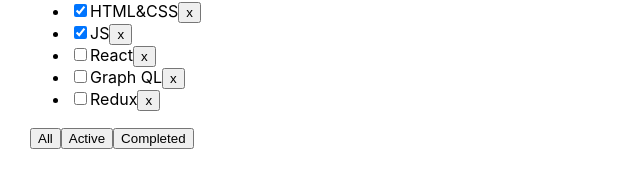
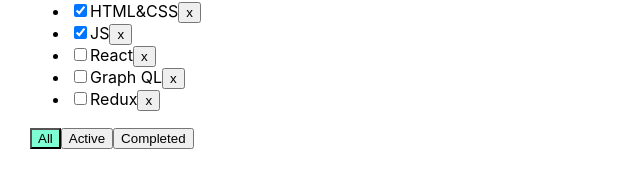
Before and after one commit to YouJeen-ru/inc-todolist, a React (Create React App) app: page / in a window 1280 px wide. Shown: the part 127-314 px from the top of the page, without its empty margins (0-640 px from the left). Built offline with nearby package versions, Linux system fonts and the light colour scheme.

Commit message:
ui filter btn class

```diff
--- a/src/App.css
+++ b/src/App.css
@@ -6,3 +6,7 @@
 .App > div {
   margin-right: 50px;
 }
+
+.active-filter {
+  background-color: aquamarine;
+}
--- a/src/App.tsx
+++ b/src/App.tsx
@@ -52,6 +52,7 @@
             <TodoList
                 title='What to learn'
                 tasks={taskForTodolist}
+                filter={filter}
                 removeTask={removeTask}
                 changeFilter={changeFilter}
                 addTask={addTask}
--- a/src/TodoList.tsx
+++ b/src/TodoList.tsx
@@ -4,6 +4,7 @@
 type TodoListPropsType =  {
     title: string
     tasks: Array<TaskType>
+    filter: FilerValueType
     removeTask: (taskId: string) => void
     changeFilter: (value: FilerValueType) => void
     addTask: (title: string) => void
@@ -60,13 +61,13 @@
                 { taskList }
             </ul>
             <div>
-                <button onClick={onAllClickHandler}>
+                <button className={props.filter === 'all' ? 'active-filter' : ''} onClick={onAllClickHandler}>
                     All
                 </button>
-                <button onClick={onActiveClickHandler}>
+                <button className={props.filter === 'active' ? 'active-filter' : ''} onClick={onActiveClickHandler}>
                     Active
                 </button>
-                <button onClick={onCompletedClickHandler}>
+                <button className={props.filter === 'completed' ? 'active-filter' : ''} onClick={onCompletedClickHandler}>
                     Completed
                 </button>
             </div>
```
